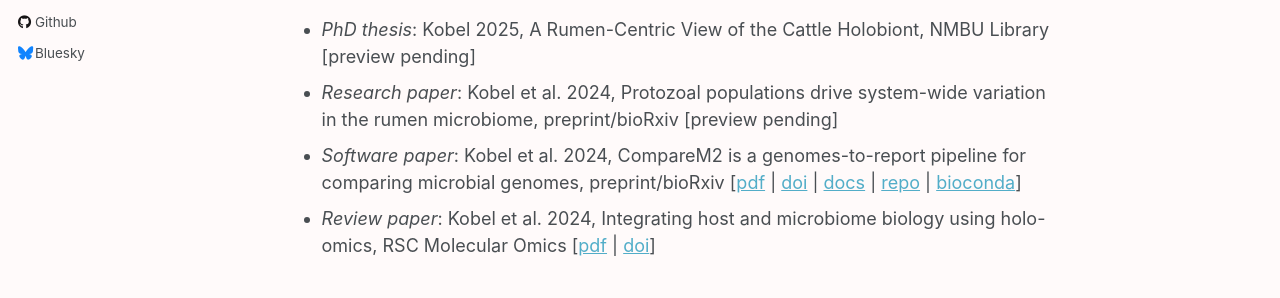
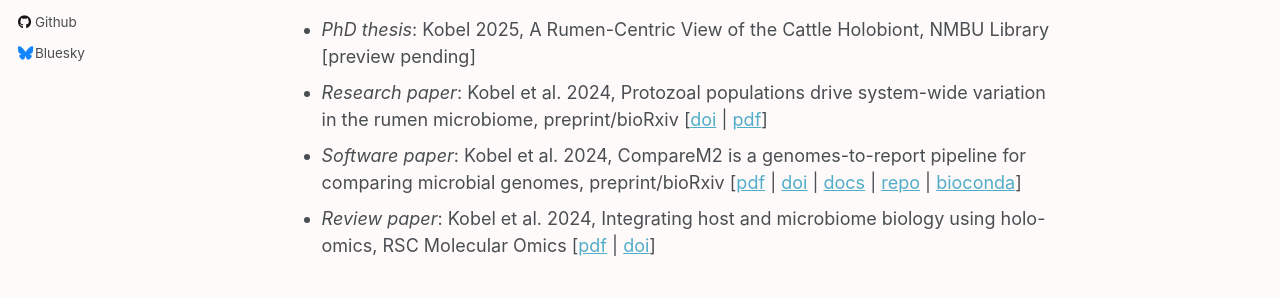
Before and after one commit to cmkobel/cmkobel.github.io, a Jekyll site: the page built from _pages/about.md, in a window 1280 px wide and 900 px high. Shown: the part 420-718 px from the top of the window. Built offline with Jekyll 4.4.1, drawn with Linux system fonts in a browser that asks for light colours; some web fonts are replaced.

Commit message:
Update about.md

```diff
--- a/_pages/about.md
+++ b/_pages/about.md
@@ -15,7 +15,7 @@ Looking for a postdoc position in the Copenhagen area from ~april 2025.
 ## First-author publications
 
   - *PhD thesis*: Kobel 2025, A Rumen-Centric View of the Cattle Holobiont, NMBU Library [preview pending]
-  - *Research paper*: Kobel et al. 2024, Protozoal populations drive system-wide variation in the rumen microbiome, preprint/bioRxiv [preview pending]
+  - *Research paper*: Kobel et al. 2024, Protozoal populations drive system-wide variation in the rumen microbiome, preprint/bioRxiv [[doi](https://www.biorxiv.org/content/10.1101/2024.12.05.626740) \| [pdf](https://www.biorxiv.org/content/10.1101/2024.12.05.626740.full.pdf)]
   - *Software paper*: Kobel et al. 2024, CompareM2 is a genomes-to-report pipeline for comparing microbial genomes, preprint/bioRxiv [[pdf](https://www.biorxiv.org/content/10.1101/2024.07.12.603264v2.full.pdf) \| [doi](https://doi.org/10.1101/2024.07.12.603264 ) \| [docs](https://comparem2.readthedocs.io/) \| [repo](https://github.com/cmkobel/CompareM2) \| [bioconda](https://anaconda.org/bioconda/comparem2)]
   - *Review paper*: Kobel et al. 2024, Integrating host and microbiome biology using holo-omics, RSC Molecular Omics [[pdf](https://github.com/cmkobel/cmkobel.github.io/raw/master/files/Kobel%20et%20al.%202024%20-%20Integrating%20host%20and%20microbiome%20biology%20using%20holo-omics.pdf) \| [doi](https://doi.org/10.1039/D4MO00017J)]
 
```
